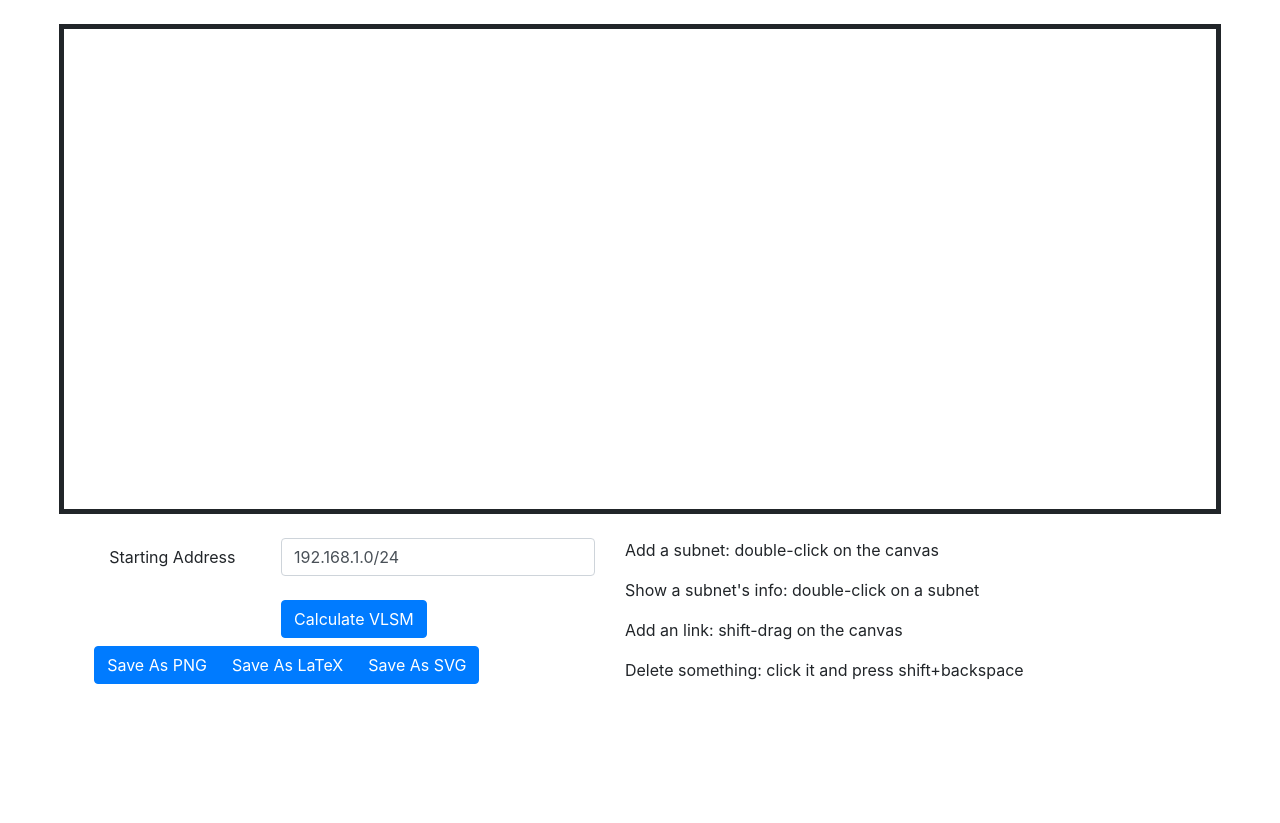
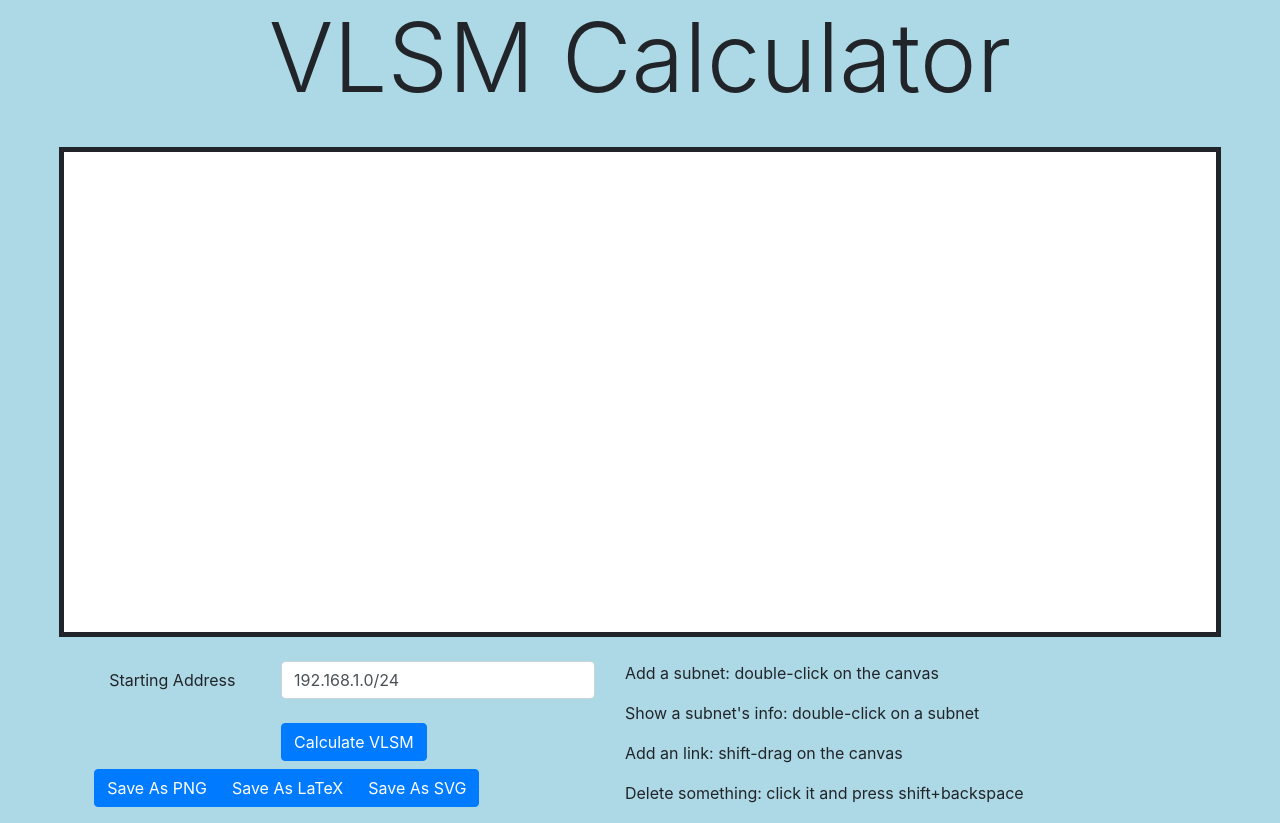
Before and after one commit to ryanmahan/vlsm-calculator, a plain HTML site: page webpage/index.html in a window 1280 px wide. Before the commit the page ends 800 px from the top, so only its background shows below. Drawn offline with nearby package versions, Linux system fonts and the light colour scheme.

Commit message:
Some styling updates and added a title

```diff
--- a/webpage/index.css
+++ b/webpage/index.css
@@ -2,4 +2,9 @@
     border-style: solid;
     border-width: 5px;
     margin: 0 auto;
+    background-color: white;
 }
+
+body {
+    background-color: lightblue;
+}
--- a/webpage/index.html
+++ b/webpage/index.html
@@ -9,6 +9,10 @@
   <script src="save_as.js"></script>
 </head>
 <body>
+  <div class="container text-center">
+    <h1 class="display-1">VLSM Calculator</h1>
+  </div>
+
   <br>
   <div class="row">
     <canvas class="mx-auto" id="canvas"></canvas>
```
